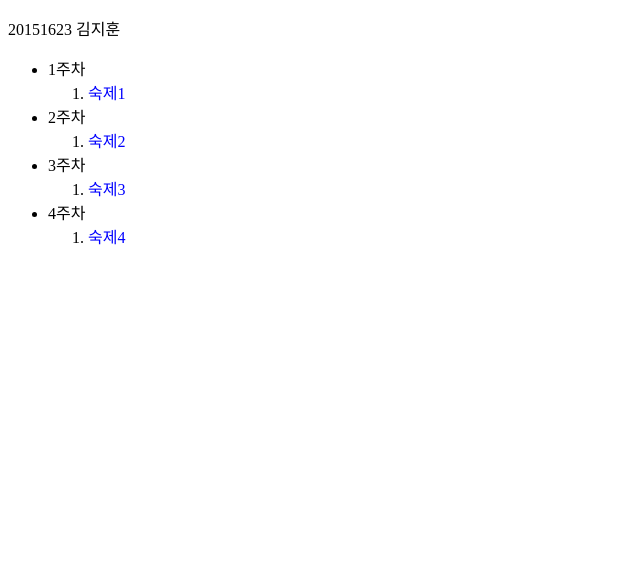
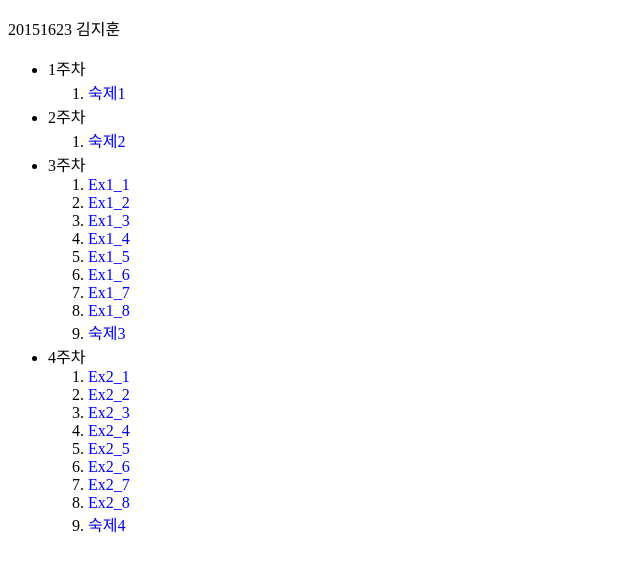
Before and after one commit to gns74563/github.io, a plain HTML site: page index.html in a window 1280 px wide. Shown: the whole page, without its empty margins (0-640 px from the left). Drawn offline with nearby package versions, Linux system fonts and the light colour scheme.

Commit message:
Update index.html

```diff
--- a/index.html
+++ b/index.html
@@ -24,10 +24,26 @@
 				</ol>
 				<li id="3">3주차
 				<ol type ="3">
+				<li><a href="./Ex1_1.html"  target="_blank">Ex1_1</a></li>
+				<li><a href="./Ex1_2.html"  target="_blank">Ex1_2</a></li>
+				<li><a href="./Ex1_3.html"  target="_blank">Ex1_3</a></li>
+				<li><a href="./Ex1_4.html"  target="_blank">Ex1_4</a></li>
+				<li><a href="./Ex1_5.html"  target="_blank">Ex1_5</a></li>
+				<li><a href="./Ex1_6.html"  target="_blank">Ex1_6</a></li>
+				<li><a href="./Ex1_7.html"  target="_blank">Ex1_7</a></li>
+				<li><a href="./Ex1_8.html"  target="_blank">Ex1_8</a></li>
 				<li><a href="./3.html"  target="_blank">숙제3</a></li>
 				</ol>
 				<li id="4">4주차
 				<ol type ="4">
+				<li><a href="./Ex2_1.html"  target="_blank">Ex2_1</a></li>
+				<li><a href="./Ex2_2.html"  target="_blank">Ex2_2</a></li>
+				<li><a href="./Ex2_3.html"  target="_blank">Ex2_3</a></li>
+				<li><a href="./Ex2_4.html"  target="_blank">Ex2_4</a></li>
+				<li><a href="./Ex2_5.html"  target="_blank">Ex2_5</a></li>
+				<li><a href="./Ex2_6.html"  target="_blank">Ex2_6</a></li>
+				<li><a href="./Ex2_7.html"  target="_blank">Ex2_7</a></li>
+				<li><a href="./Ex2_8.html"  target="_blank">Ex2_8</a></li>
 				<li><a href="./4.html"  target="_blank">숙제4</a></li>
 				</ol>
 			</ul>
```
